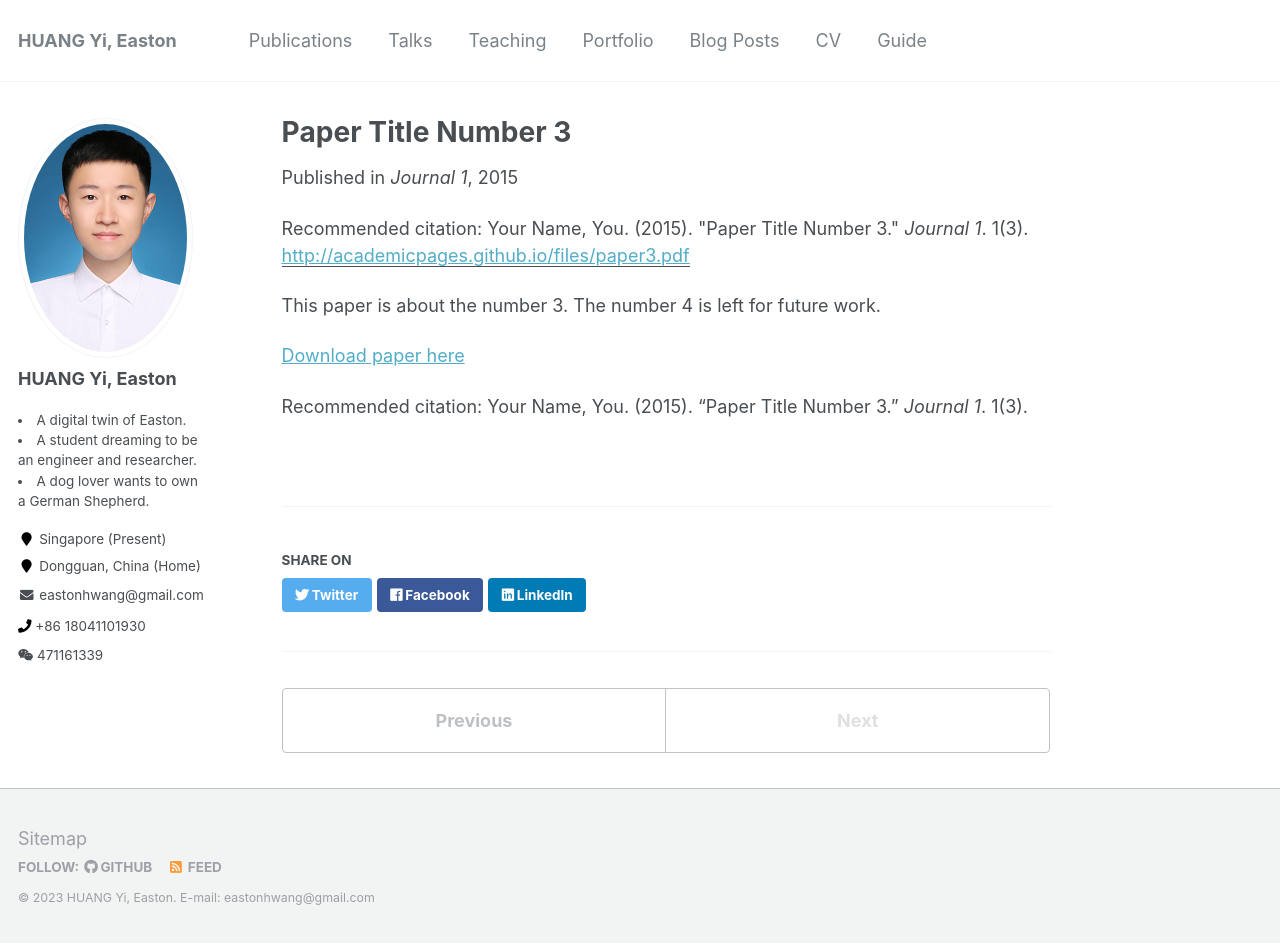
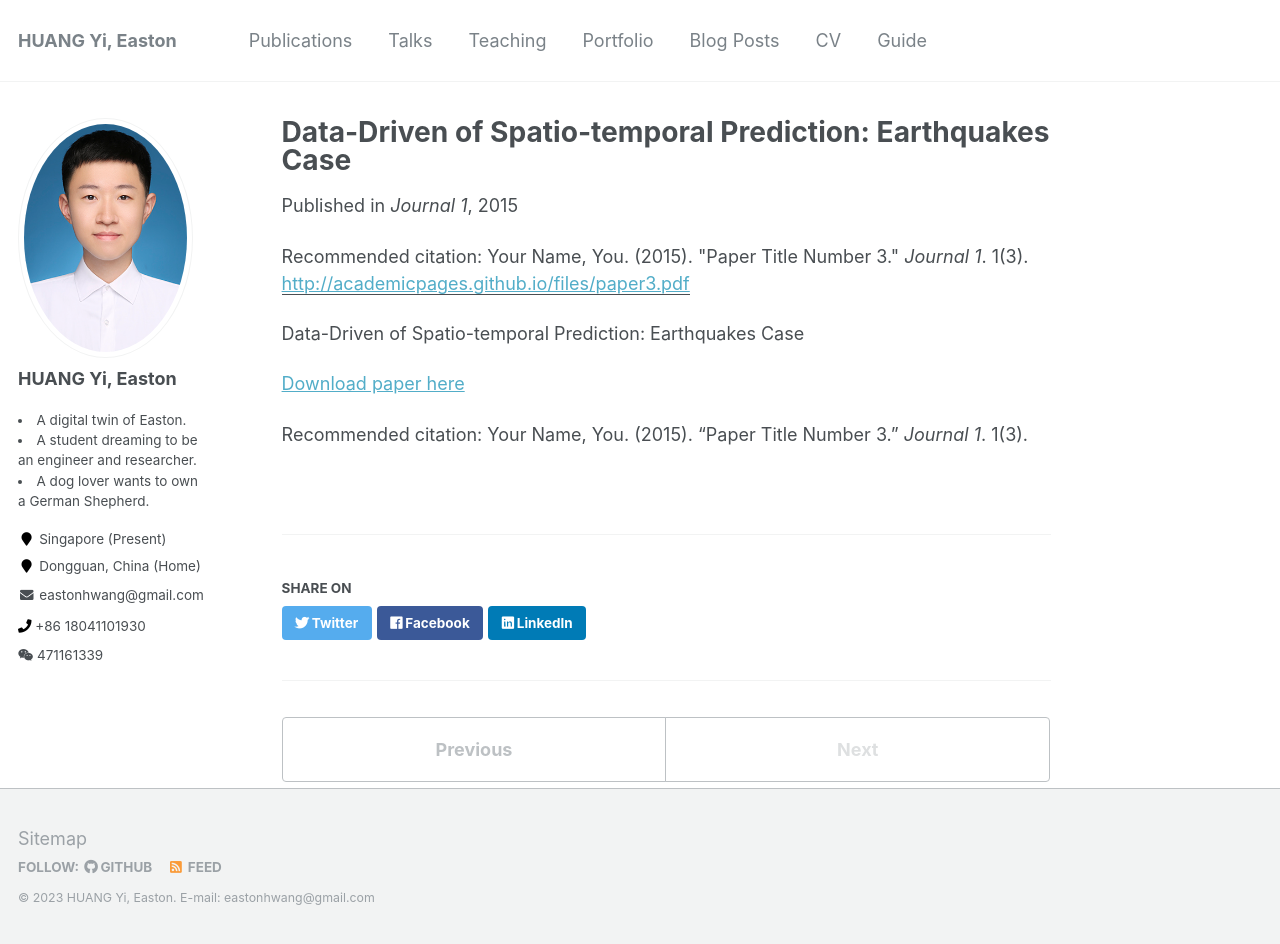
Before and after one commit to easton-hy/easton-hy.github.io, a Jekyll site: the page built from _publications/2015-10-01-paper-title-number-3.md, in a window 1280 px wide and 944 px high. Built offline with Jekyll 4.4.1, drawn with Linux system fonts in a browser that asks for light colours.

Commit message:
Update 2015-10-01-paper-title-number-3.md

```diff
--- a/_publications/2015-10-01-paper-title-number-3.md
+++ b/_publications/2015-10-01-paper-title-number-3.md
@@ -1,5 +1,5 @@
 ---
-title: "Paper Title Number 3"
+title: "Data-Driven of Spatio-temporal Prediction: Earthquakes Case"
 collection: publications
 permalink: /publication/2015-10-01-paper-title-number-3
 excerpt: 'This paper is about the number 3. The number 4 is left for future work.'
@@ -8,7 +8,7 @@ venue: 'Journal 1'
 paperurl: 'http://academicpages.github.io/files/paper3.pdf'
 citation: 'Your Name, You. (2015). &quot;Paper Title Number 3.&quot; <i>Journal 1</i>. 1(3).'
 ---
-This paper is about the number 3. The number 4 is left for future work.
+Data-Driven of Spatio-temporal Prediction: Earthquakes Case
 
 [Download paper here](http://academicpages.github.io/files/paper3.pdf)
 
```
